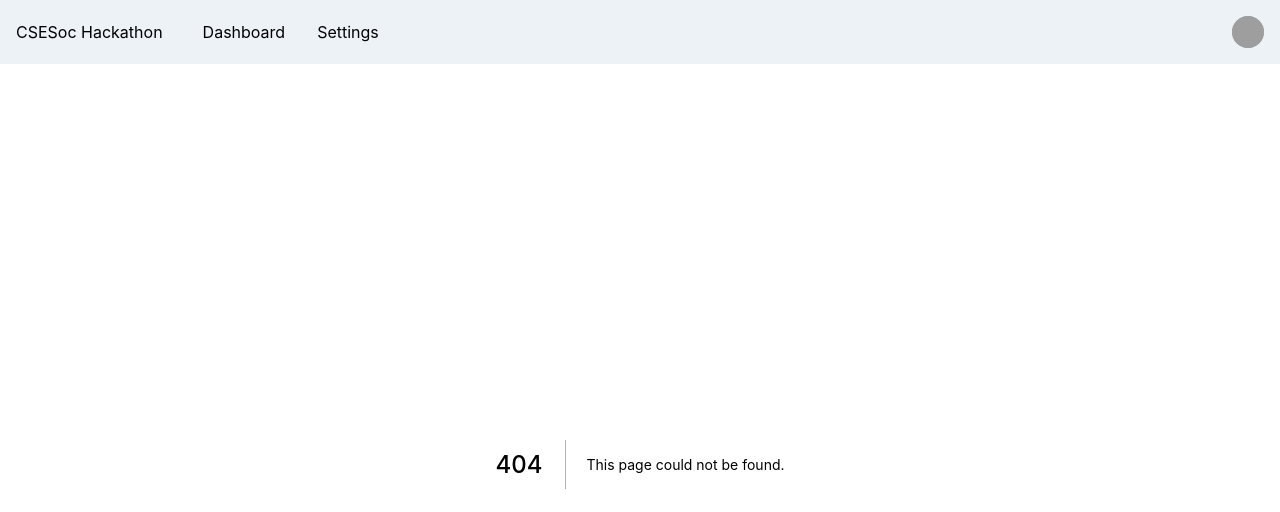
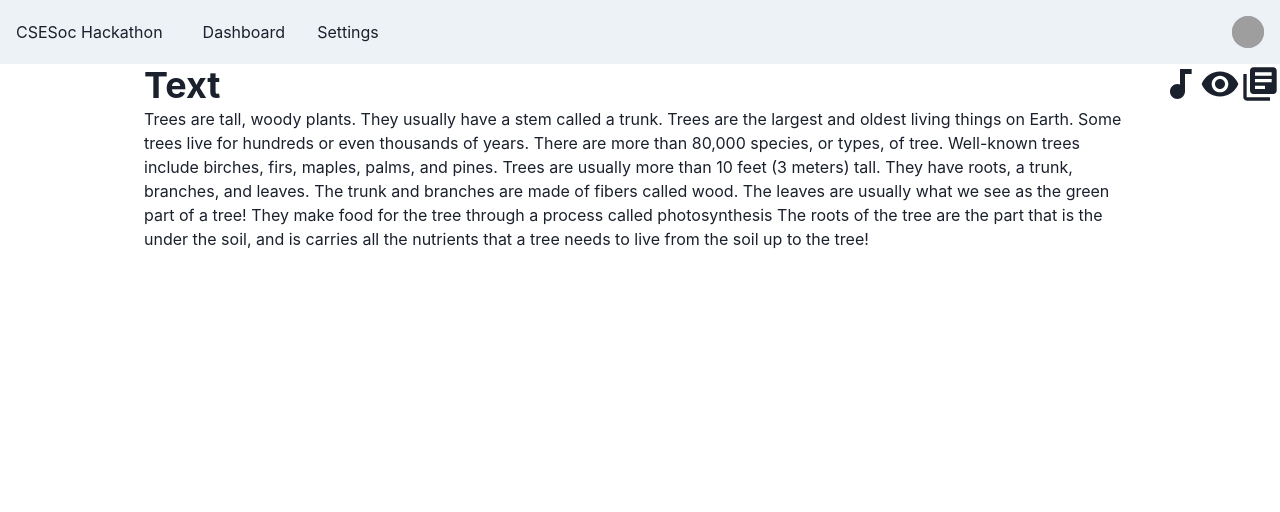
Before and after one commit to Wal-eed/educatory, a Next.js app: page /text_page in a window 1280 px wide. Before the commit this address had no page. Shown: the top 512 px of the page. Built offline with nearby package versions, Linux system fonts and the light colour scheme; grey boxes are pictures that could not be loaded.

Commit message:
Added basic audio and text page

```diff
--- a/components/StatsHeader.tsx
+++ b/components/StatsHeader.tsx
@@ -55,6 +55,7 @@ export default function SimpleThreeColumns() {
 						}
 					/>
 				</SimpleGrid>
+
 				<Link href="stats" passHref>
 					<Flex>
 						<ChevronRightIcon w={6} h={6} />
--- /dev/null
+++ b/components/SwitchView.tsx
@@ -0,0 +1,26 @@
+import React from 'react';
+import { Flex, Icon, Tab, TabList, TabPanels, TabPanel, Tabs, Link } from '@chakra-ui/react';
+import { MdAudiotrack, MdRemoveRedEye, MdLibraryBooks } from 'react-icons/md';
+
+const SwitchView = () => {
+	return (
+		<>
+			<Link href="/audio_page">
+				<Icon w={10} h={10} as={MdAudiotrack} />
+			</Link>
+			<Icon w={10} h={10} as={MdRemoveRedEye} />
+			<Link href="/text_page">
+				<Icon w={10} h={10} as={MdLibraryBooks} />
+			</Link>
+			{/* //{' '}
+			<Flex justifyContent="center">
+				// <Icon w={20} h={20} as={MdAudiotrack} />
+				// <Icon w={20} h={20} as={MdRemoveRedEye} />
+				// <Icon w={20} h={20} as={MdLibraryBooks} />
+				//{' '}
+			</Flex> */}
+		</>
+	);
+};
+
+export default SwitchView;
--- a/package.json
+++ b/package.json
@@ -19,6 +19,7 @@
     "node-sass": "5.0.0",
     "react": "17.0.2",
     "react-apexcharts": "^1.3.9",
+    "react-audio-player": "^0.17.0",
     "react-dom": "17.0.2",
     "react-heatmap-grid": "^0.8.2",
     "react-icons": "^4.2.0"
--- /dev/null
+++ b/pages/text_page.tsx
@@ -0,0 +1,29 @@
+import React from 'react';
+import { Heading, Text, Container, Flex } from '@chakra-ui/react';
+import SwitchView from 'components/SwitchView';
+
+const Text_page = () => {
+	return (
+		<>
+			<Flex float="right">
+				<SwitchView />
+			</Flex>
+			<Container maxW="container.lg">
+				<Heading>Text</Heading>
+				<Text>
+					Trees are tall, woody plants. They usually have a stem called a trunk. Trees are the
+					largest and oldest living things on Earth. Some trees live for hundreds or even thousands
+					of years. There are more than 80,000 species, or types, of tree. Well-known trees include
+					birches, firs, maples, palms, and pines. Trees are usually more than 10 feet (3 meters)
+					tall. They have roots, a trunk, branches, and leaves. The trunk and branches are made of
+					fibers called wood. The leaves are usually what we see as the green part of a tree! They
+					make food for the tree through a process called photosynthesis The roots of the tree are
+					the part that is the under the soil, and is carries all the nutrients that a tree needs to
+					live from the soil up to the tree!
+				</Text>
+			</Container>
+		</>
+	);
+};
+
+export default Text_page;
```
Also changed, not shown: pages/audio_page.tsx (added, +20 -0 lines), 2 other files (tests, documents, lock files or other folders).
